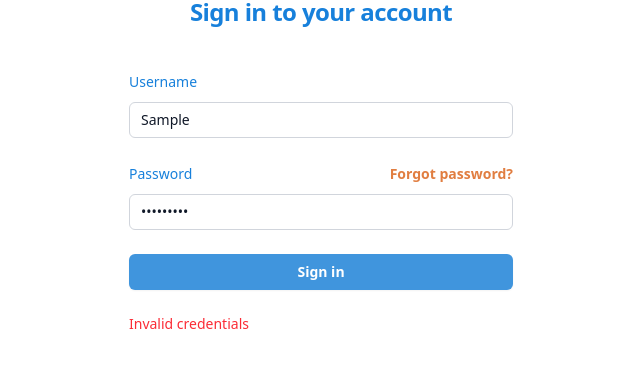
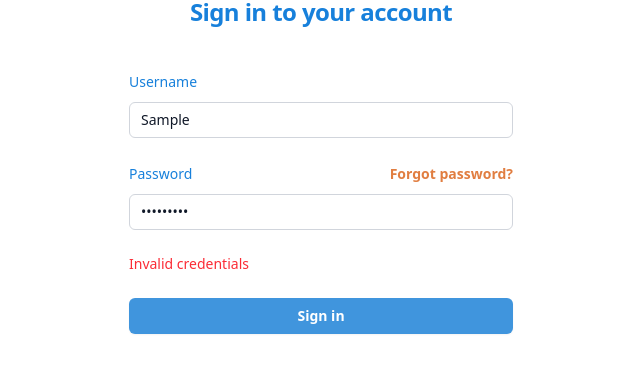
Before and after one commit to Woondzer/ChatIt, a React (Vite) app: page /login in a window 1280 px wide. Both pictures are taken after typing "Sample", "Sample123" into the empty fields and a click on the button "Sign in". Shown: the part 382-760 px from the top of the page, without its empty margins (319-959 px from the left). Built offline with nearby package versions, Linux system fonts and the light colour scheme; no server answers.

Commit message:
added loading animation on sign in

```diff
--- a/src/pages/Login.jsx
+++ b/src/pages/Login.jsx
@@ -8,15 +8,18 @@ import logo from "../images/ChatIT-logo.png";
 export default function Login() {
   const [username, setUsername] = useState("");
   const [password, setPassword] = useState("");
-  const [type, setType] = useState("");
-  const [message, setMessage] = useState("");
+  const [loading, setLoading] = useState(false);
   const [error, setError] = useState("");
   const navigate = useNavigate();
   const { login } = useAuth();
 
   const submit = async (e) => {
     e.preventDefault();
+    setLoading(true);
     setError("");
+
+    const startTime = Date.now();
+
     try {
       const { data: csrf } = await api.patch("/csrf");
       const { data } = await api.post("/auth/token", {
@@ -27,12 +30,15 @@ export default function Login() {
 
       const decoded = jwtDecode(data.token);
       login(data.token, decoded);
-      setType("success");
-      setMessage("Logged in successfully");
+
+      const elapsed = Date.now() - startTime;
+      const delay = Math.max(0, 2000 - elapsed);
+      setTimeout(() => {
         navigate("/chat");
+      }, delay);
     } catch (err) {
-      setType("error");
       setError(err?.response?.data?.message || "Invalid credentials");
+      setLoading(false);
     }
   };
 
@@ -91,16 +97,18 @@ export default function Login() {
               />
             </div>
           </div>
+          {error && <p className="text-red-500 text-sm">{error}</p>}
+          {loading ? (
+            <div className="flex justify-center">
+              <div className="loader"></div>
+            </div>
+          ) : (
             <button
               type="submit"
               className="flex w-full justify-center rounded-md bg-[#4095dd] px-3 py-1.5 text-sm/6 font-semibold text-white shadow-xs hover:bg-indigo-500 focus-visible:outline-2 focus-visible:outline-offset-2 focus-visible:outline-indigo-600"
             >
               Sign in
             </button>
-          {/* {error && <p className="text-red-500 text-sm">{error}</p>} */}
-          {error && <p className="text-red-500 text-sm">{error}</p>}
-          {type === "success" && message && (
-            <p className="text-green-500 text-sm">{message}</p>
           )}
         </form>
 
```
Lines whose indentation alone changed are shown as unchanged.
